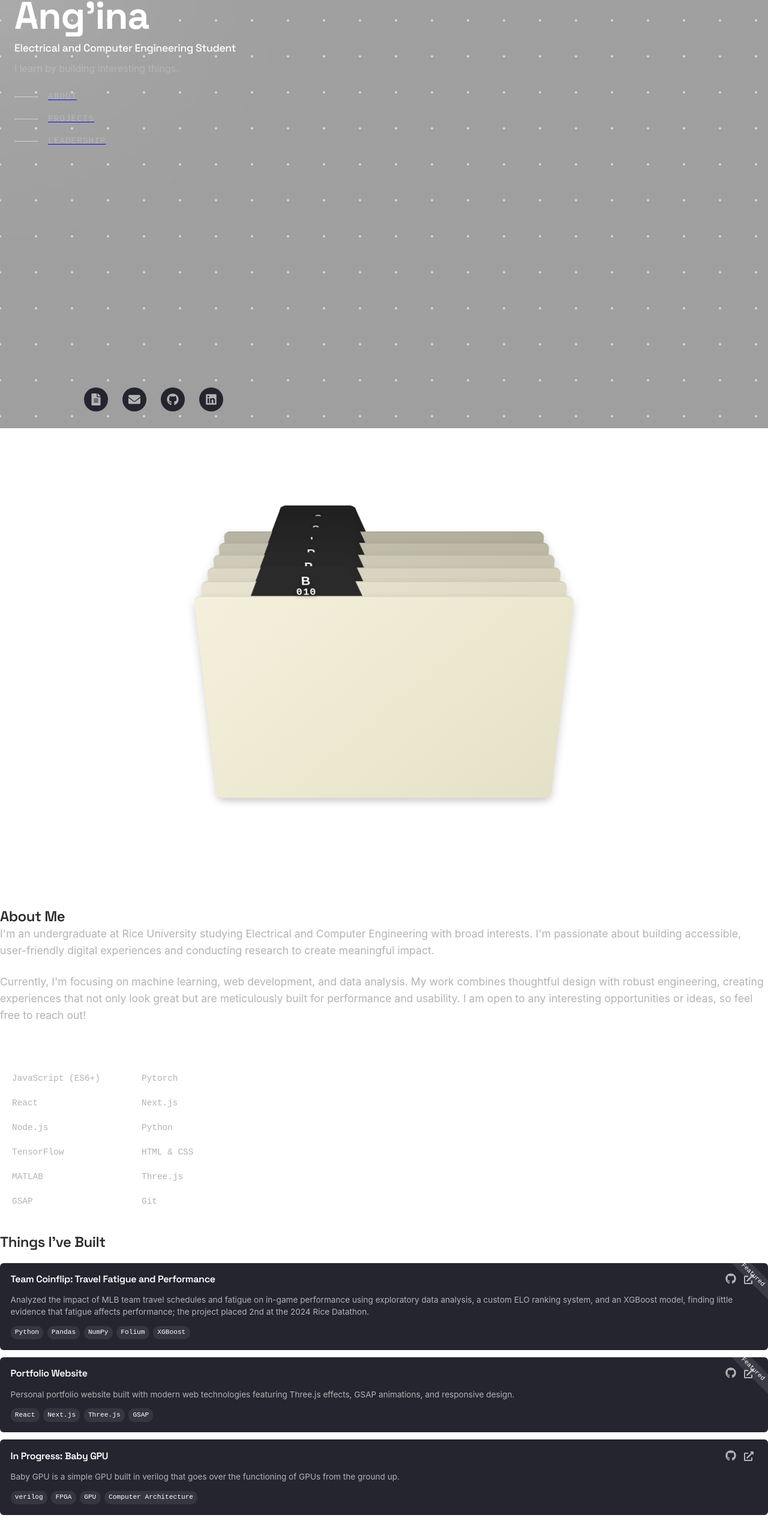
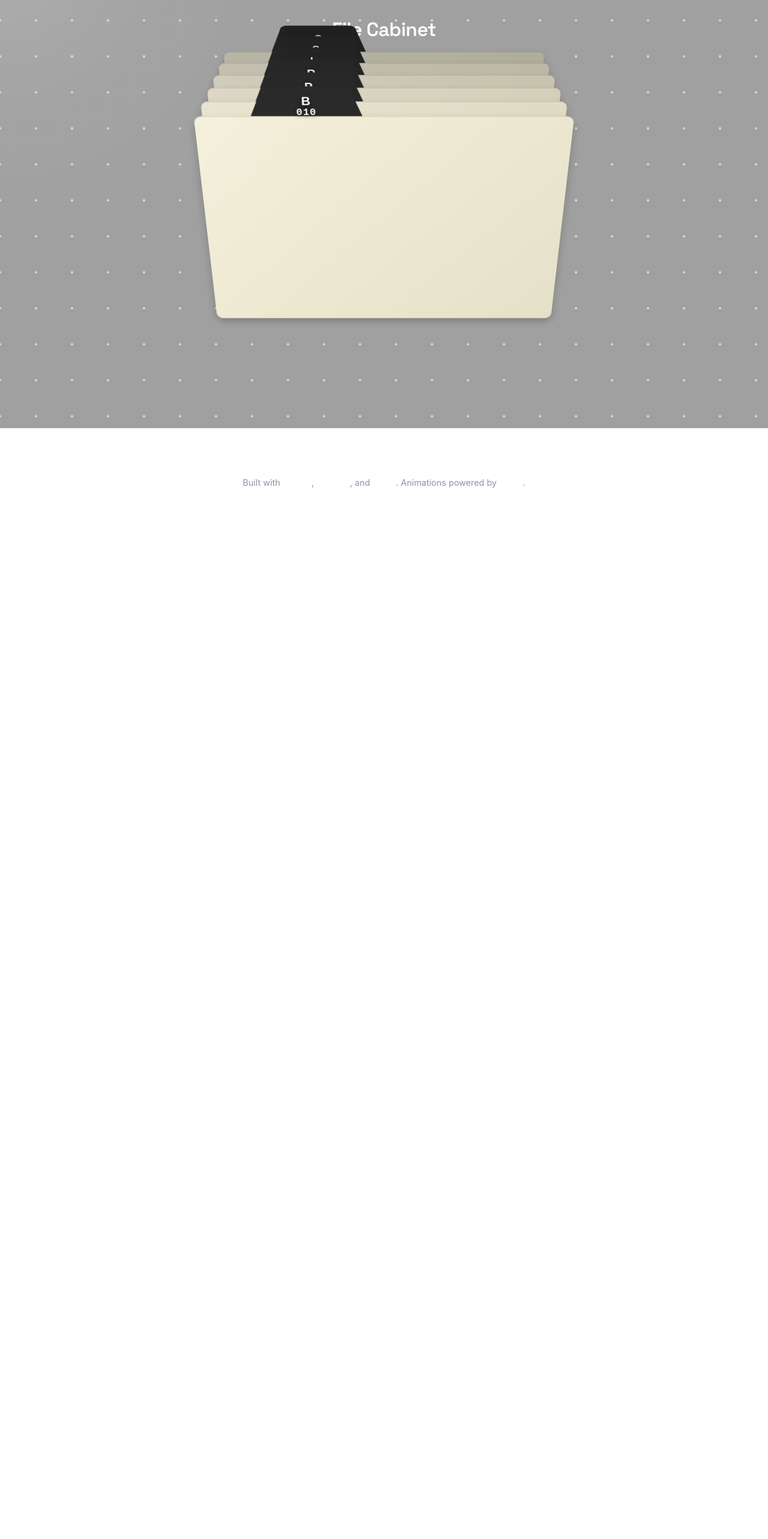
Before and after one commit to romanus-angina/portfolio, a Next.js app: page / in a window 1280 px wide. Shown: the part 86-2652 px from the top of the page at 60% size. After the commit the page ends 934 px from the top, so only its background shows below. Built offline with nearby package versions, Linux system fonts and the light colour scheme.

Commit message:
chore: cleared home page to focus on filecabinet dev

```diff
--- a/src/components/Layout.jsx
+++ b/src/components/Layout.jsx
@@ -1,5 +1,4 @@
 import { useEffect, useState } from 'react';
-import LargeSidebar from './LargeSidebar';
 import CursorGlow from './CursorGlow';
 import GridBackground from './GridBackground';
 import { gsap } from 'gsap';
@@ -99,7 +98,6 @@ const Layout = ({ children }) => {
       <CursorGlow />
 
       <div className="content-container">
-        <LargeSidebar activeSection={activeSection} />
         <main className="main-content">
           {children}
 
--- a/src/pages/index.js
+++ b/src/pages/index.js
@@ -18,9 +18,6 @@ export default function Home() {
 
       <Layout>
         <FileCabinet />
-        <AboutSection />
-        <ProjectsSection />
-        <LeadershipSection />
       </Layout>
 
     </>
```
